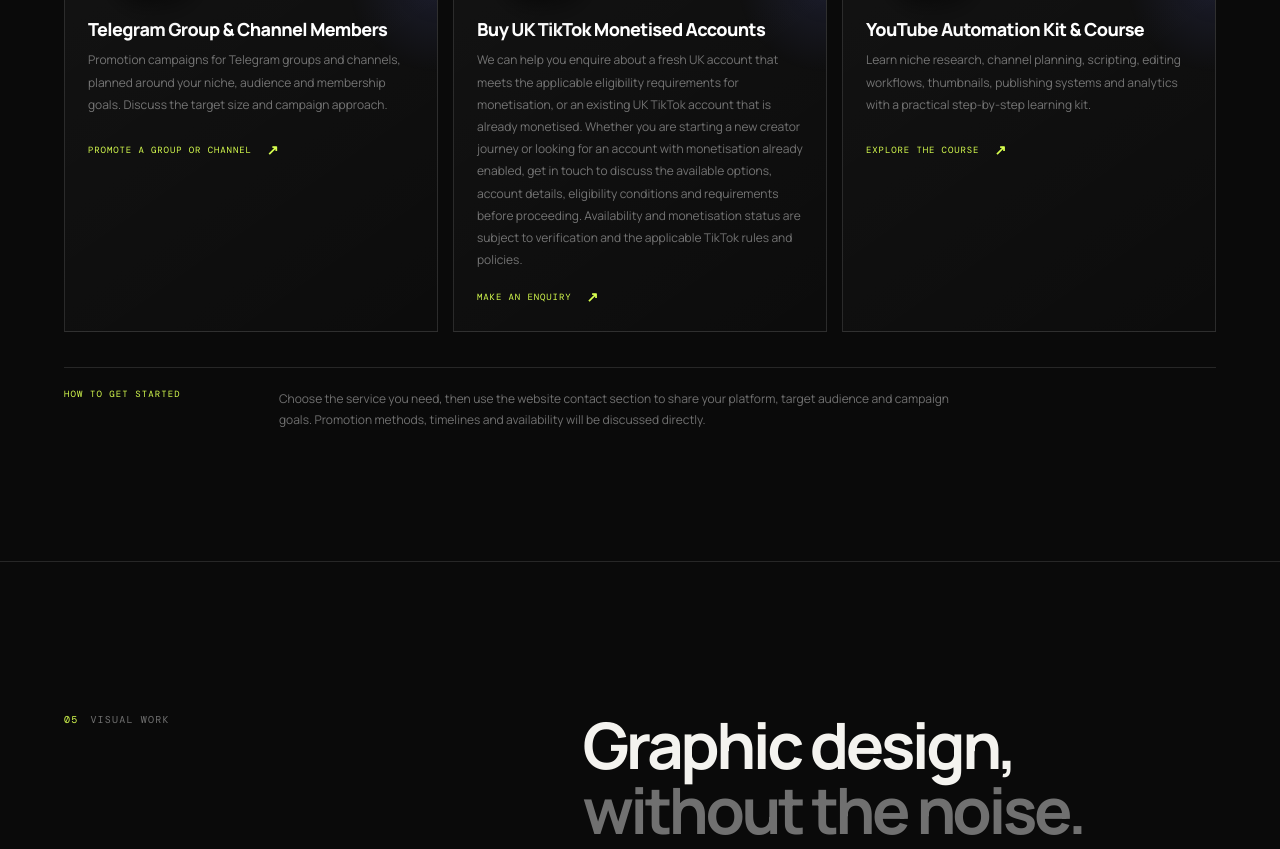
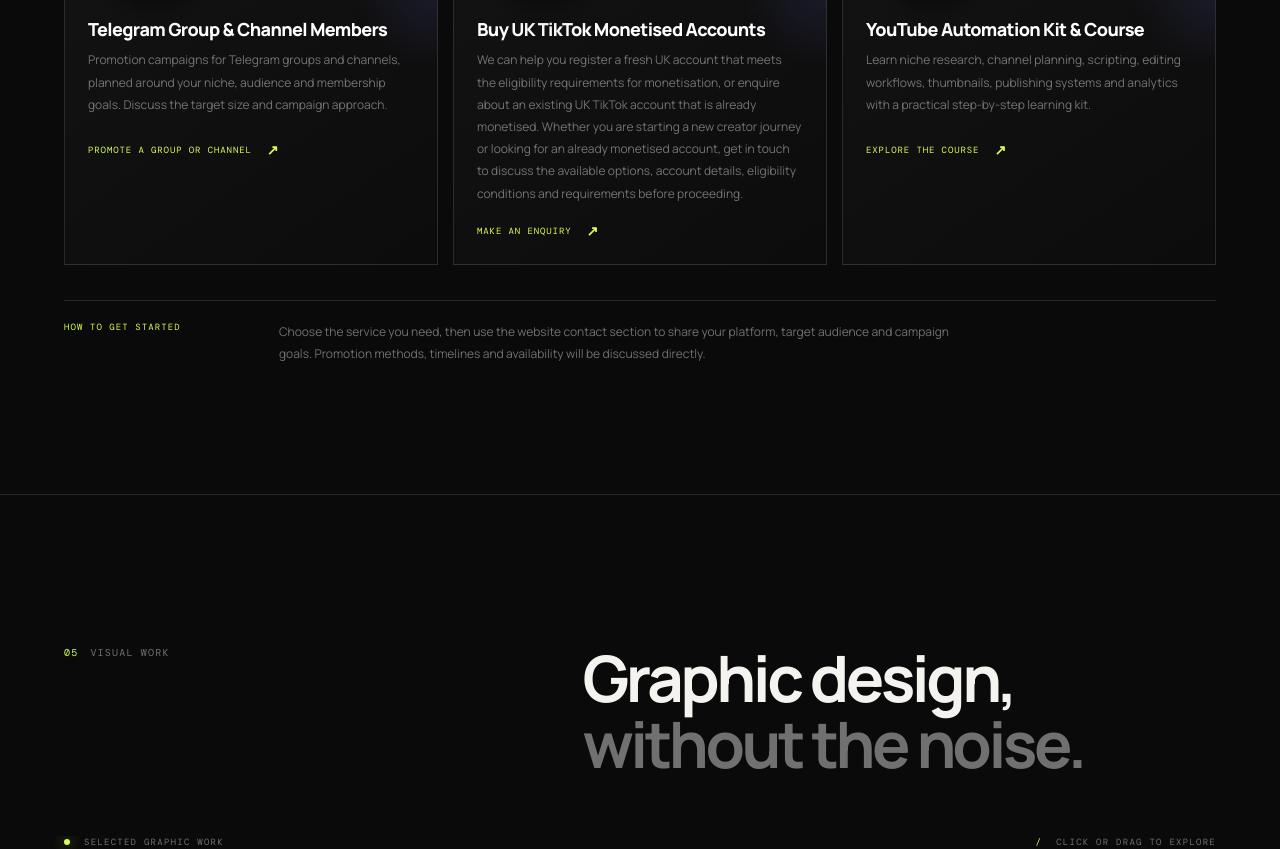
Before and after one commit to websites-uk/DavidWix, a website: page index.html in a window 1280 px wide. Shown: the part 5994-6843 px from the top of the page. Drawn offline with nearby package versions, Linux system fonts and the light colour scheme.

Commit message:
Update UK TikTok monetised account description

```diff
--- a/index.html
+++ b/index.html
@@ -364,7 +364,7 @@
           <div class="growth-service-top"><span>05 / VIDEO STRATEGY</span><span class="growth-service-arrow">↗</span></div>
           <div class="growth-3d-icon brand-logo-icon icon-tiktok-logo" aria-hidden="true"><i class="fa-brands fa-tiktok"></i></div>
           <h4>Buy UK TikTok Monetised Accounts</h4>
-          <p>We can help you enquire about a fresh UK account that meets the applicable eligibility requirements for monetisation, or an existing UK TikTok account that is already monetised. Whether you are starting a new creator journey or looking for an account with monetisation already enabled, get in touch to discuss the available options, account details, eligibility conditions and requirements before proceeding. Availability and monetisation status are subject to verification and the applicable TikTok rules and policies.</p>
+          <p>We can help you register a fresh UK account that meets the eligibility requirements for monetisation, or enquire about an existing UK TikTok account that is already monetised. Whether you are starting a new creator journey or looking for an already monetised account, get in touch to discuss the available options, account details, eligibility conditions and requirements before proceeding.</p>
           <a href="#contact">Make an enquiry <b>↗</b></a>
         </article>
         <article class="growth-service-card">
```
